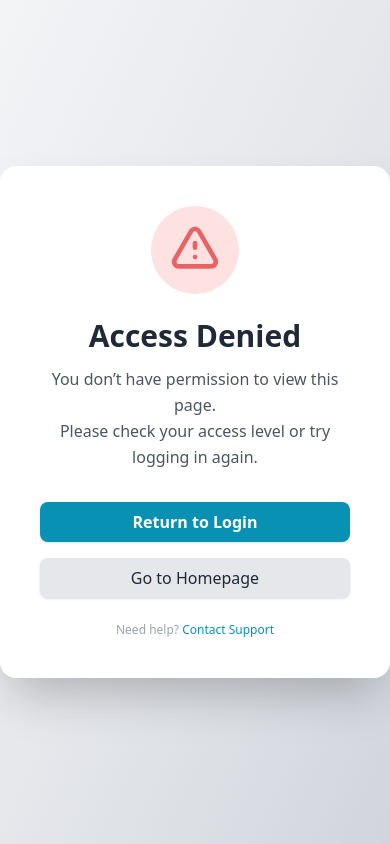
After one commit to YOOSUF-HUB/Smart-Pharmacy-System, a Django app: page /accounts/accounts/inactive-account/ in a window 390 px wide. The commit adds this page. Run offline with Django 5.2, Linux system fonts and the light colour scheme; some libraries are stand-ins or nearby versions.

Commit message:
Add custom authentication form and inactive account handling
- Updated settings to specify template directory.
- Introduced CustomAuthenticationForm to handle inactive user accounts.
- Added view for inactive accounts and corresponding URL.
- Created inactive_account.html template for user feedback.
- Updated login view to redirect to inactive account page if necessary.
- Minor style adjustments in staff_list.html for better responsiveness.

```diff
--- a/Pharmarcy_Prescription_Tracker/settings.py
+++ b/Pharmarcy_Prescription_Tracker/settings.py
@@ -78,7 +78,7 @@ ROOT_URLCONF = 'Pharmarcy_Prescription_Tracker.urls'
 TEMPLATES = [
     {
         'BACKEND': 'django.template.backends.django.DjangoTemplates',
-        'DIRS': [TEMPLATE_DIR],  # Add this line with your template directory
+        'DIRS': [os.path.join(BASE_DIR, 'templates')],  # Add this line with your template directory
         'APP_DIRS': True,
         'OPTIONS': {
             'context_processors': [
--- a/accounts/urls.py
+++ b/accounts/urls.py
@@ -16,6 +16,7 @@ urlpatterns = [
     path("dashboard/customer/", views.customer_dashboard, name="customer_dashboard"),
     path("dashboard/customer/edit-profile/", views.edit_customer_profile, name="edit_customer_profile"),
     path("dashboard/admin/", views.admin_dashboard, name="admin_dashboard"),
+    path('accounts/inactive-account/', views.inactive_account, name='inactive_account'),
 
     #Pharmacist
     path("dashboard/pharmacist/", views.med_inventory_dash, name="med_inventory_dash"),
--- a/accounts/views.py
+++ b/accounts/views.py
@@ -7,12 +7,18 @@ from django.contrib.auth.views import LoginView
 from django.core.exceptions import PermissionDenied
 from django.conf import settings
 from functools import wraps
-
-from .forms import CustomerSignUpForm, StaffCreationForm, CustomerProfileForm, StaffEditForm
+from django.core.exceptions import PermissionDenied
+from .forms import CustomerSignUpForm, StaffCreationForm, CustomerProfileForm, StaffEditForm, CustomAuthenticationForm
 from .models import User, Customer
 
 
+def inactive_account(request):
+    return render(request, 'accounts/inactive_account.html')
 
+def protected_view(request):
+    if not some_condition:
+        raise PermissionDenied
+    # Rest of your view
 
 # Decorators
 def admin_required(view_func):
@@ -214,12 +220,13 @@ def customer_register(request):
 
 class CustomLoginView(LoginView):
     template_name = 'registration/login.html'
+    form_class = CustomAuthenticationForm
 
-    def dispatch(self, request, *args, **kwargs):
-        # If user is already authenticated, redirect to appropriate dashboard
-        if request.user.is_authenticated:
-            return redirect('redirect_dashboard')
-        return super().dispatch(request, *args, **kwargs)
+    def form_invalid(self, form):
+        # Check if the specific inactive error is present
+        if any('inactive_account' == err.code for err in form.non_field_errors().data):
+            return redirect('inactive_account')
+        return super().form_invalid(form)
 
 @admin_required
 @never_cache
--- /dev/null
+++ b/templates/accounts/inactive_account.html
@@ -0,0 +1,41 @@
+{% extends 'registration/base.html' %}
+
+{% block content %}
+<div class="flex items-center justify-center min-h-screen bg-gradient-to-br from-gray-100 via-gray-200 to-gray-300">
+  <div class="bg-white p-10 rounded-2xl shadow-2xl max-w-md w-full text-center transform transition-all hover:scale-[1.01]">
+
+    <!-- Error Icon -->
+    <div class="flex justify-center mb-6">
+      <div class="bg-red-100 p-4 rounded-full">
+        <svg xmlns="http://www.w3.org/2000/svg" class="h-14 w-14 text-red-600 animate-pulse" fill="none" viewBox="0 0 24 24" stroke="currentColor">
+          <path stroke-linecap="round" stroke-linejoin="round" stroke-width="2" d="M12 9v2m0 4h.01m-6.938 4h13.856c1.54 0 2.502-1.667 1.732-3L13.732 4c-.77-1.333-2.694-1.333-3.464 0L3.34 16c-.77 1.333.192 3 1.732 3z" />
+        </svg>
+      </div>
+    </div>
+
+    <!-- Title -->
+    <h1 class="text-3xl font-extrabold text-gray-800 mb-3">Access Denied</h1>
+    <p class="text-gray-600 mb-8 leading-relaxed">
+      You don’t have permission to view this page.<br>
+      Please check your access level or try logging in again.
+    </p>
+
+    <!-- Actions -->
+    <div class="flex flex-col sm:flex-row gap-4 justify-center">
+      <a href="{% url 'login' %}"
+         class="w-full sm:w-auto bg-cyan-600 hover:bg-cyan-700 text-white font-semibold px-6 py-2 rounded-lg shadow transition duration-300">
+        Return to Login
+      </a>
+      <a href="/"
+         class="w-full sm:w-auto bg-gray-200 hover:bg-gray-300 text-gray-800 font-medium px-6 py-2 rounded-lg shadow transition duration-300">
+        Go to Homepage
+      </a>
+    </div>
+
+    <!-- Footer -->
+    <p class="mt-6 text-xs text-gray-400">
+      Need help? <a href="/contact" class="text-cyan-600 hover:underline">Contact Support</a>
+    </p>
+  </div>
+</div>
+{% endblock %}
```
Also changed, not shown: accounts/forms.py (+20 -1 lines), templates/403.html (deleted, +0 -16 lines), templates/accounts/staff_list.html (+9 -1 lines), db.sqlite3.
